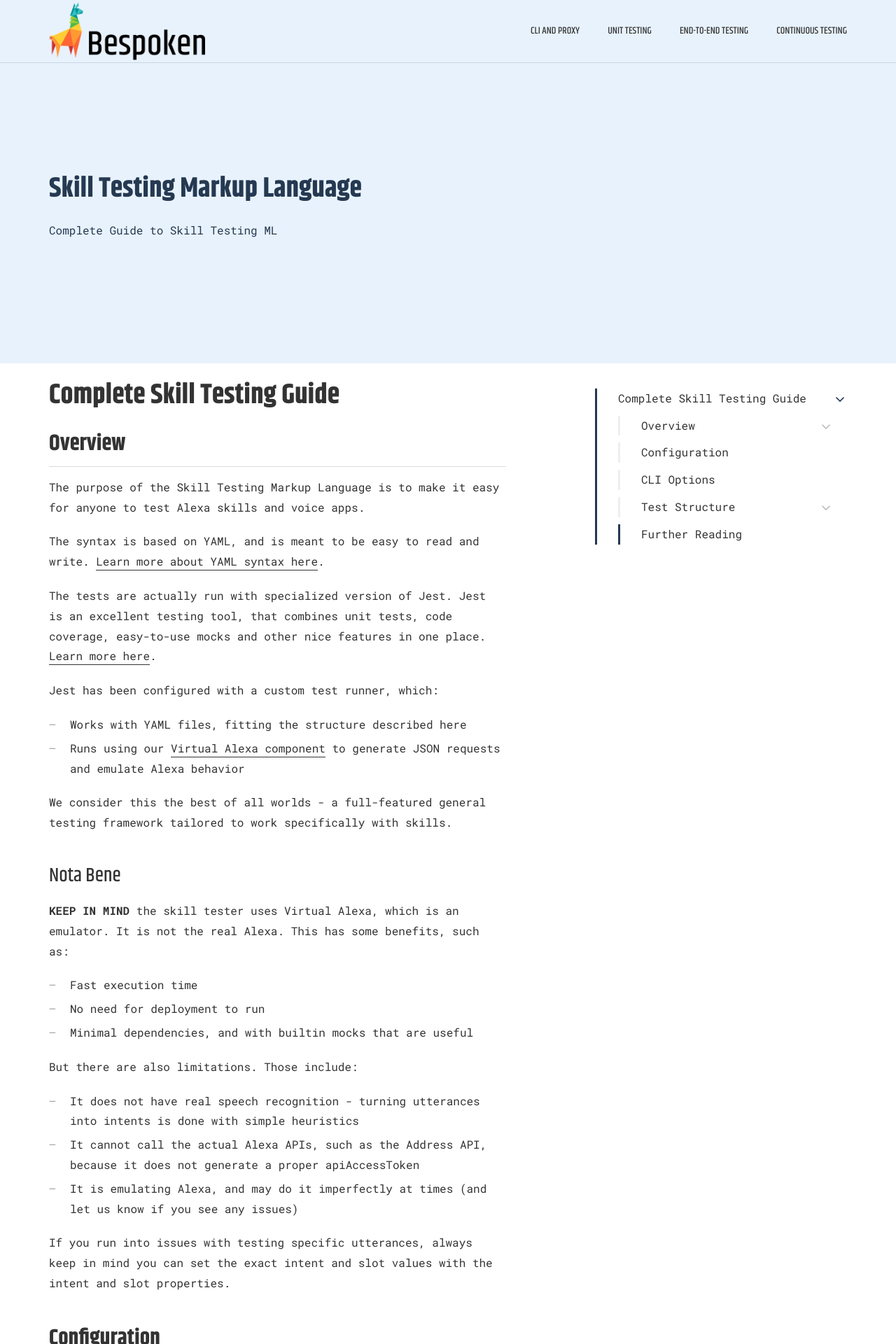
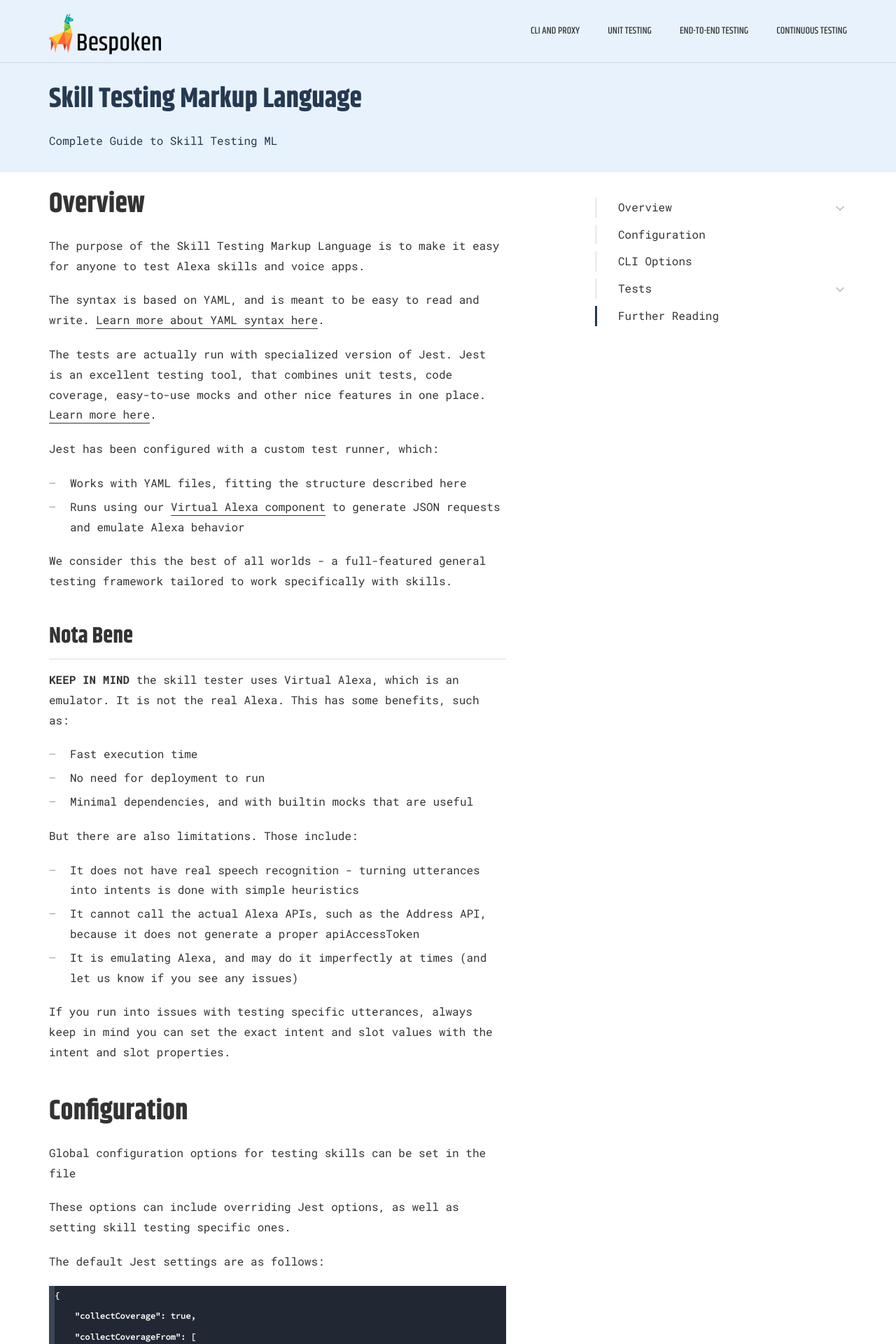
Before and after one commit to bespoken/bespoken-docs, a Jekyll site: the page built from guide.md, in a window 1280 px wide. Shown: the top 1920 px of the page at 70% size. Built offline with Jekyll 4.4.1, drawn with Linux system fonts in a browser that asks for light colours; some web fonts are replaced; some of the changed text lies outside the part shown.

Commit message:
Updated header
Fixed top-level elements in get_started and guide

````diff
--- a/doks-theme/_includes/site-header.html
+++ b/doks-theme/_includes/site-header.html
@@ -9,10 +9,10 @@
 {% endif %}
 
 {% if site.doks.header.logo.text or site.doks.header.logo.image or site.doks.header.nav %}
-	<header class="site-header">
+	<header class="site-header" >
 		<div class="container">
 			<div class="row">
-				<div class="col-xs-12">
+				<div class="col-xs-12" >
 					{% if site.doks.header.logo.text %}
 						<a href="{% if jekyll.environment == 'production' %}{{ site.doks.baseurl }}{% endif %}/" class="site-header__logo">{{ site.doks.header.logo.text }}</a>
 					{% elsif site.doks.header.logo.image %}
--- a/doks-theme/_sass/components/_hero-subheader.scss
+++ b/doks-theme/_sass/components/_hero-subheader.scss
@@ -26,10 +26,10 @@
 	}
 
 	.site-header + & {
-		padding: 0 0 (4.6875rem - 1.25rem) 0;
+		padding: 0 0 0 0;
 
 		@media (min-width: $screen-sm-min) {
-			padding: 15rem 0 (10.3125rem - 1.25rem) 0;
+			padding: 7rem 0 0 0;
 		}
 	}
 }
--- a/doks-theme/_sass/components/_site-header.scss
+++ b/doks-theme/_sass/components/_site-header.scss
@@ -20,6 +20,7 @@
 	font-weight: bold;
 	font-size: 2em;
 	line-height: 5.625rem;
+	padding-top: 1rem;
 
 	&:hover,
 	&:focus,
@@ -28,7 +29,7 @@
 	}
 
 	img {
-		height: calc(5.625rem - 1px);
+		height: 4rem;
 	}
 }
 
--- a/get_started.md
+++ b/get_started.md
@@ -11,7 +11,6 @@ description: Getting Started With Unit Testing
 # Micro navigation
 micro_nav: true
 ---
-# Getting Started With Skill Testing
 It's easy to unit-test your Alexa skill with Bespoken.
 
 <img src="/assets/images/BST-Test-Run.gif" width="800" alt="Test Run Animated" />
@@ -50,7 +49,7 @@ configuration:
   - response.card.content: "/.*/"
 ```
 
-## Setup
+# Setup
 To get started, you need to install Bespoken Tools.
 
 If you haven't already, follow these steps:
@@ -84,7 +83,7 @@ BST: v2.0.0  Node: v8.11.1
   **(Output truncated)**
 ```
 
-## Run Your Tests
+# Run Your Tests
 If you are starting with one of the Alexa sample projects, just go ahead and enter:
 ```
 bst test
@@ -92,7 +91,7 @@ bst test
 
 That's all there is to it!
 
-## Understanding The Output
+# Understanding The Output
 
 <img src="/assets/images/BST-Test-Output.png" width="800" alt="Test Output"/>
 
@@ -112,7 +111,7 @@ The summary at the bottom tells us about the success of the tests, as well as ba
 To see more detailed code coverage info, we can go to `coverage/lcov-report/index.html`.
 This provides detailed information about the code coverage for our tests.
 
-## Going Deeper
+# Going Deeper
 To add more tests, read our guide on the [Skill Testing Markup Language syntax here](guide.md).
 
 Learn about [common use-cases here](./docs/use_cases.md), such as:
--- a/guide.md
+++ b/guide.md
@@ -11,9 +11,7 @@ description: Complete Guide to Skill Testing ML
 # Micro navigation
 micro_nav: true
 ---
-# Complete Skill Testing Guide
-
-## Overview
+# Overview
 The purpose of the Skill Testing Markup Language is to make it easy for anyone to test Alexa skills and voice apps.
 
 The syntax is based on YAML, and is meant to be easy to read and write. [Learn more about YAML syntax here](http://yaml.org/spec/1.2/spec.html#Preview).
@@ -28,7 +26,7 @@ Jest has been configured with a custom test runner, which:
 
 We consider this the best of all worlds - a full-featured general testing framework tailored to work specifically with skills.
 
-### Nota Bene
+## Nota Bene
 **KEEP IN MIND** the skill tester uses Virtual Alexa, which is an emulator. It is not the real Alexa. This has some benefits, such as:
 
 * Fast execution time
@@ -43,7 +41,7 @@ But there are also limitations. Those include:
 
 If you run into issues with testing specific utterances, always keep in mind you can set the exact intent and slot values with the intent and slot properties.
 
-## Configuration
+# Configuration
 Global configuration options for testing skills can be set in the file
 
 These options can include overriding Jest options, as well as setting skill testing specific ones.
@@ -94,25 +92,25 @@ The handler, interactionModel and trace options are specific to testing.
 
 To override [Jest options](https://facebook.github.io/jest/docs/en/configuration.html), just set them under the "jest" key.
 
-## CLI Options
+# CLI Options
 When invoking `bst test`, the name of a specific test to run can be passed, like this:
 ```
 bst test test/MyIntent.test.yml
 ```
 
-## Test Structure
+# Tests
 The test syntax is based on YAML.
 
 When running `bst test`, it automatically searches for files with the following names:
 
-* **/test/\*\*/*.yml
-* **/*.test.yml
-* **/*.spec.yml
+* `**/test/\*\*/*.yml`
+* `**/*.test.yml`
+* `**/*.spec.yml`
 
 Any tests that match these patterns will be run.
 A recommended convention is to sort test files under a test dir.
 
-### Test Suites
+## Test Suites
 Each test file is a test suite. Test suites are made up of one or many tests.
 
 The tests represent discreet conversations with Alexa. Each test can have one or many interactions - here is a simple example:
@@ -150,7 +148,7 @@ The tests represent sequence of conversations with the skill.
 
 They can use specific requests (such as LaunchRequest or SessionEndedRequest), or they can simply be an utterance.
 
-### Test Configuration
+## Test Configuration
 The test configuration can override elements set in the global skill testing configuration.
 
 It can also set test-suite specific items such as:
@@ -161,7 +159,7 @@ It can also set test-suite specific items such as:
 * dynamo: Should be set to "mock" to use the mock dynamo component - [more info here](./use-cases#testing-with-dynamo).
 * userId: Sets the userId to be used in the generated requests
 
-### Test Structure
+## Test Structure
 The start of a test is marked with three dashes on a line - `---`.
 
 It can be followed by an optional test description, which looks like this:
@@ -190,7 +188,7 @@ each assertion is in turn evaluated in order when a response is received.
 
 If any assertion fails for a test, the test stops processing, and information about the failed assertion is provided.
 
-### Assertions
+## Assertions
 An assertion follows one of two simple syntaxes:
 `[JSONPath Property]: [Expected Value]`
 or
@@ -232,7 +230,7 @@ The expected value can be:
 * A regular expression - should be denoted with slashes (/this .* that/)
 * `undefined` - special value indicating not defined
 
-#### JSONPath Properties
+### JSONPath Properties
 JSONPath is an incredibly expressive way to get values from a JSON object.
 
 You can play around with [how it works here](http://jsonpath.com/).
@@ -260,7 +258,7 @@ An array example:
 
 `directives[0].type == "AudioPlayer.Play"`
 
-#### Shorthand Properties
+### Shorthand Properties
 For certain commonly accessed elements, we offer short-hand properties for referring to them. These are:
 
 * prompt - Grabs either the text or ssml from `response.outputSpeech`, whichever one is set
@@ -286,7 +284,7 @@ If it follows a ":", it must be in the form of /my regular expression/ like this
 Regular expression flags are also supported with this syntax, such as /case insensitive/i.
 They are [described here in more detail](https://javascript.info/regexp-introduction#flags).
 
-#### Collection Values
+### Collection Values
 It is also possible to specify multiple valid values for a property.
 
 That is done with a collection of expected values, such as this:
@@ -300,7 +298,7 @@ That is done with a collection of expected values, such as this:
 
 When a collection is used like this, if any of the values matches, the assertion will be considered a success.
 
-### Intent and Slot properties
+## Intent and Slot properties
 Though it is convenient to use the utterance syntax, some times it may not work correctly.
 
 It also is useful to be explicit at times about which intents and slots are desired.
@@ -318,7 +316,7 @@ This interaction will send an IntentRequest with the intent name SomeIntent and
 
 Easy, right? The utterance is ignored, but can be useful a form of description.
 
-### Request Expressions
+## Request Expressions
 Request expressions allow for setting values explicitly on the request to handler more complex cases.
 
 For example, to set a request attribute explicity in a certain way, just write:
@@ -336,7 +334,7 @@ Note that all request expressions MUST start with request, and when they are set
 request.request.locale: en-US
 ```
 
-### Goto And Exit
+## Goto And Exit
 One advanced feature is support for `goto` and `exit`.
 
 Goto comes at the end of an assertion - if the assertion is true, the test will "jump" to the utterance named.
@@ -369,7 +367,7 @@ The test will end when it reaches the `exit` statement at the end (no further in
 
 Using `goto` and `exit`, more complex tests can be built.
 
-## Further Reading
+# Further Reading
 Take a look at:
 * Our [use cases](use_cases)
 * Our [best practices](best_practices)
````
